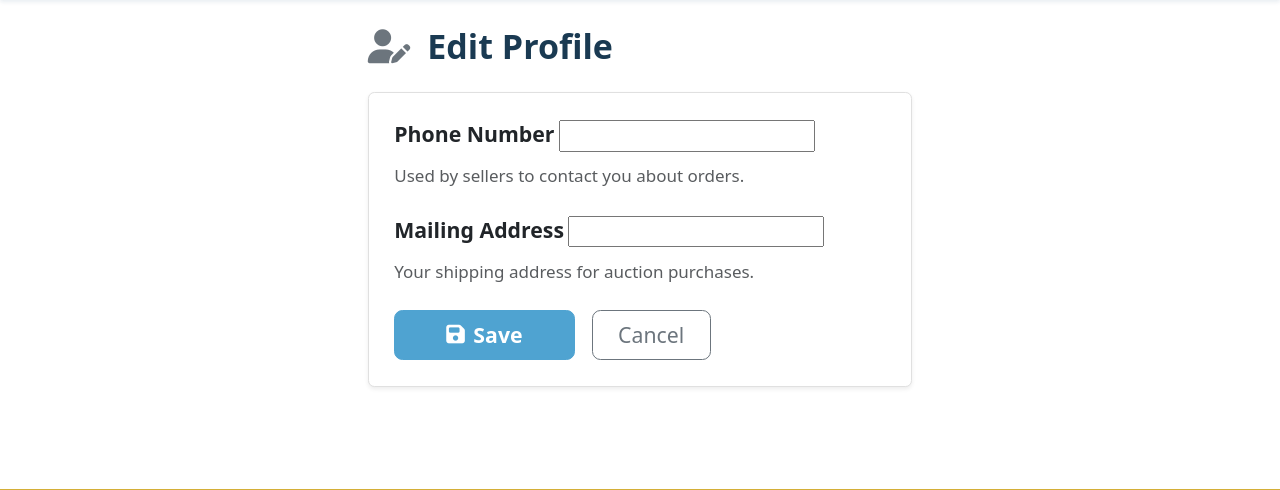
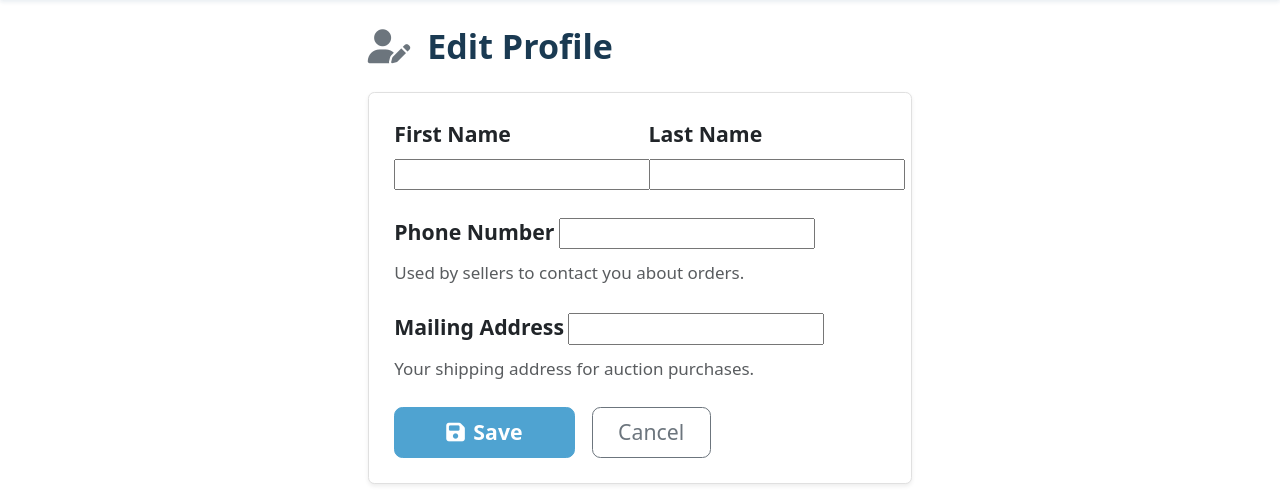
Before and after one commit to ksuviper/auction-site, a Django app: template auction_site/auction_site/templates/accounts/profile_edit.html in a window 1280 px wide. Shown: the part 239-729 px from the top of the page. Run offline with Django 3.2, Linux system fonts and the light colour scheme; the template is opened without the code that fills it, so the values that code supplies are empty, except form fields; tables that the repository leaves empty hold one stand-in row (values such as "Sample post"); form fields are guessed from the names that the template uses.

Commit message:
Add first and last name fields to profile view and edit form

```diff
--- a/auction_site/auction_site/templates/accounts/profile_edit.html
+++ b/auction_site/auction_site/templates/accounts/profile_edit.html
@@ -28,6 +28,23 @@
           {% if next %}
             <input type="hidden" name="next" value="{{ next }}">
           {% endif %}
+
+          <div class="row g-3 mb-4">
+            <div class="col-6">
+              <label for="{{ form.first_name.id_for_label }}" class="form-label fs-5 fw-semibold">First Name</label>
+              {{ form.first_name }}
+              {% if form.first_name.errors %}
+              <div class="invalid-feedback d-block fs-6">{{ form.first_name.errors|join:", " }}</div>
+              {% endif %}
+            </div>
+            <div class="col-6">
+              <label for="{{ form.last_name.id_for_label }}" class="form-label fs-5 fw-semibold">Last Name</label>
+              {{ form.last_name }}
+              {% if form.last_name.errors %}
+              <div class="invalid-feedback d-block fs-6">{{ form.last_name.errors|join:", " }}</div>
+              {% endif %}
+            </div>
+          </div>
 
           <div class="mb-4">
             <label for="{{ form.phone_number.id_for_label }}" class="form-label fs-5 fw-semibold">
```
Also changed, not shown: auction_site/auction_site/templates/accounts/profile.html (+5 -2 lines), auction_site/auctions/forms.py (+33 -0 lines), auction_site/auctions/views.py (+9 -0 lines).
